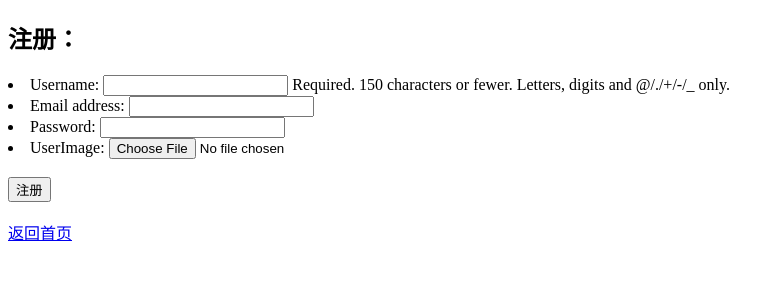
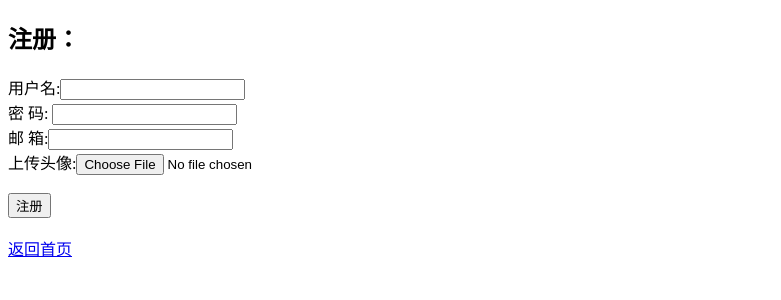
Before and after one commit to yoyomaster/spider_web, a Django app: page /app/register/ in a window 1280 px wide. Shown: the top 300 px of the page, without its empty margins (0-781 px from the left). Run offline with Django 3.2, Linux system fonts and the light colour scheme; some libraries are stand-ins or nearby versions.

Commit message:
version v0.0.6

```diff
--- a/spider_web/app/views.py
+++ b/spider_web/app/views.py
@@ -39,7 +39,6 @@ def register(request):
 
 			# if request.FILES['userImage']:
 			if 'userImage' in request.FILES:
-				print 'has a Picture 1'
 				profile.userImage = request.FILES['userImage']
 
 			profile.save()
--- a/spider_web/templates/app/register.html
+++ b/spider_web/templates/app/register.html
@@ -10,8 +10,16 @@
 	<h2>注册： </h2>
 	<form id= 'user_register' method="post" enctype="multipart/form-data" >
 		{% csrf_token %}
-		{{user_form.as_ul}}
-		{{profile_form.as_ul}}
+		<!-- 用户名: <input type="text" name="username" value="" size="30" /><br>
+		密 码: <input type="password" name="password" value="" size="30" /><br>
+		邮 箱: <input type="email" name="email" value="" size="30" /><br>
+		上传头像: <input type="file" name="userImage" value="" size="30" /><br> -->
+		<!-- {{user_form.as_ul}}
+		{{profile_form.as_ul}} -->
+		用户名:{{user_form.username}}<br/>
+		密 码: {{user_form.password}}<br/>
+		邮 箱:{{user_form.email}}<br/>
+		上传头像:{{profile_form.userImage}}<br/>
 		<br/>
 		<input type="submit" name="submit" value="注册" />
 	</form>
```
Also changed, not shown: spider_web/static/user_image/2-130205113146.jpg (added), spider_web/static/user_image/2-130205113146_0L5ICKI.jpg (added), spider_web/static/user_image/2-130205113146_W475jmk.jpg (added), spider_web/static/user_image/2-130205113146_XPedC3v.jpg (added), spider_web/static/user_image/2-130205113146_w7IS4xX.jpg (added), spider_web/static/user_image/2274_133838_1_lit.gif (added), 2 other files.
